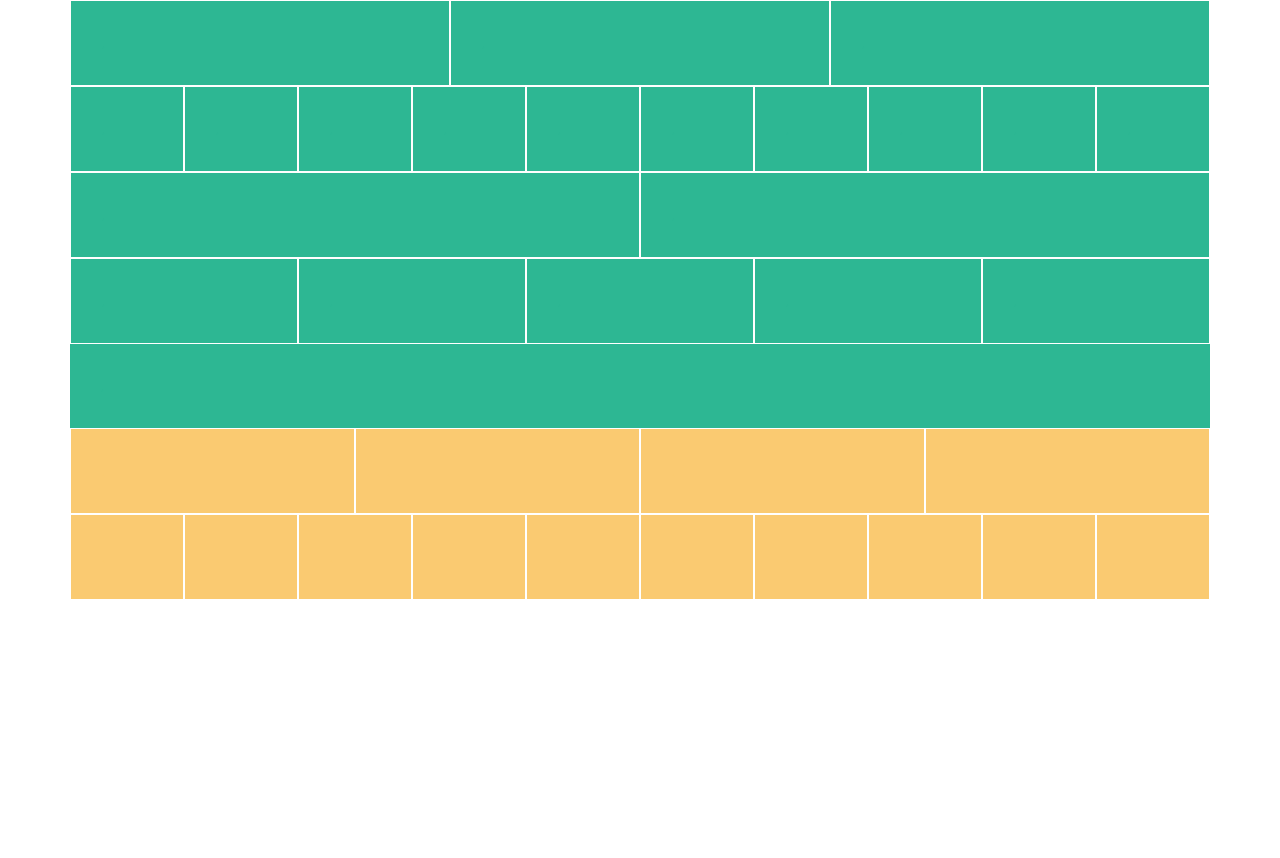
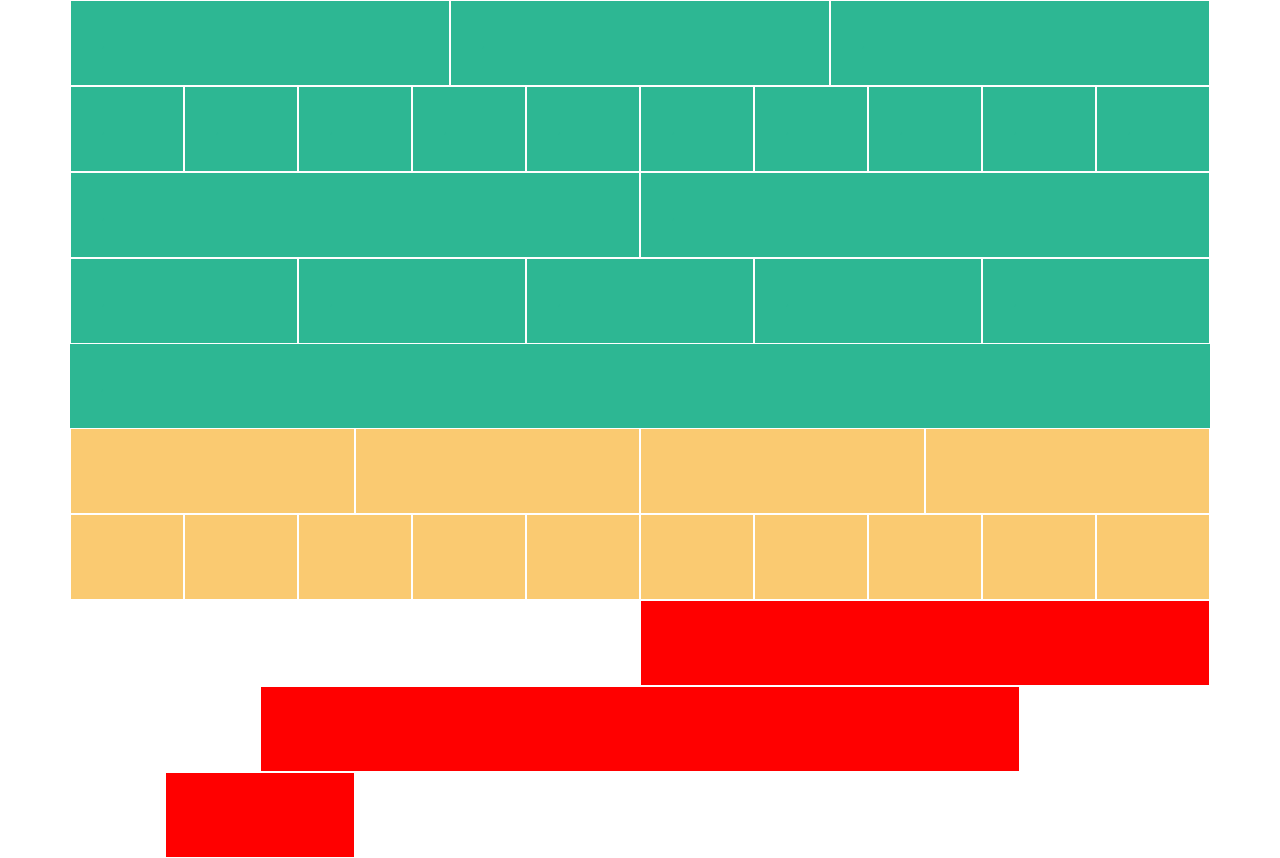
Before and after one commit to Felixmp7/React-Bootstrap, a React (Create React App) app: page / in a window 1280 px wide. Before the commit the page ends 800 px from the top, so only its background shows below. Built offline with nearby package versions, Linux system fonts and the light colour scheme.

Commit message:
Completando Grid3

```diff
--- a/src/App.js
+++ b/src/App.js
@@ -2,14 +2,14 @@ import React from 'react';
 import Grid1 from './components/Grid1'
 import Container from 'react-bootstrap/Container'
 import Grid2 from './components/Grid2'
-// import Grid3 from './components/Grid3'
+import Grid3 from './components/Grid3'
 
 function App() {
   return (
     <Container>
         <Grid1 />
         <Grid2 />
-        {/* <Grid3 /> */}
+        <Grid3 />
     </Container>
   );
 }
--- a/src/components/Grid3.js
+++ b/src/components/Grid3.js
@@ -1,10 +1,53 @@
-import React from 'react'
+import React, {Fragment} from 'react'
 import Row from 'react-bootstrap/Row'
 import Col from 'react-bootstrap/Col'
 
-const Grid3 = (props) => {
+const Grid3 = () => {
   return (
-
+    <Fragment>
+      <Row>
+        <Col
+          style={{
+            background: 'red',
+            padding: 30,
+            color: 'red',
+            border: '1px solid white'
+          }}
+          lg={{span:6,offset:6}}
+          xs
+          >
+            .
+          </Col>
+      </Row>
+      <Row>
+        <Col
+          style={{
+            background: 'red',
+            padding: 30,
+            color: 'red',
+            border: '1px solid white'
+          }}
+          lg={{span:8,offset:2}}
+          xs={8}
+          >
+            .
+          </Col>
+      </Row>
+      <Row>
+        <Col
+          style={{
+            background: 'red',
+            padding: 30,
+            color: 'red',
+            border: '1px solid white'
+          }}
+          lg={{span:2, offset:1}}
+          xs={{span:2, offset:10}}
+          >
+            .
+          </Col>
+      </Row>
+    </Fragment>
   );
 }
 
```
